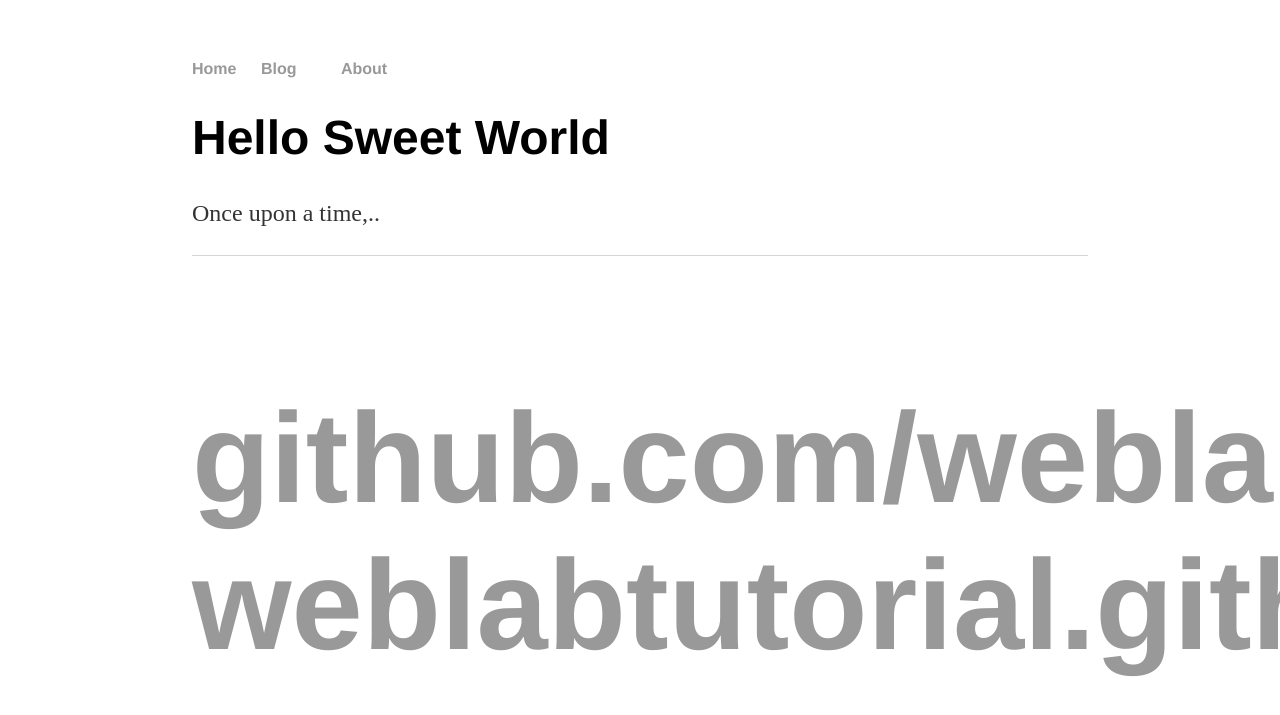
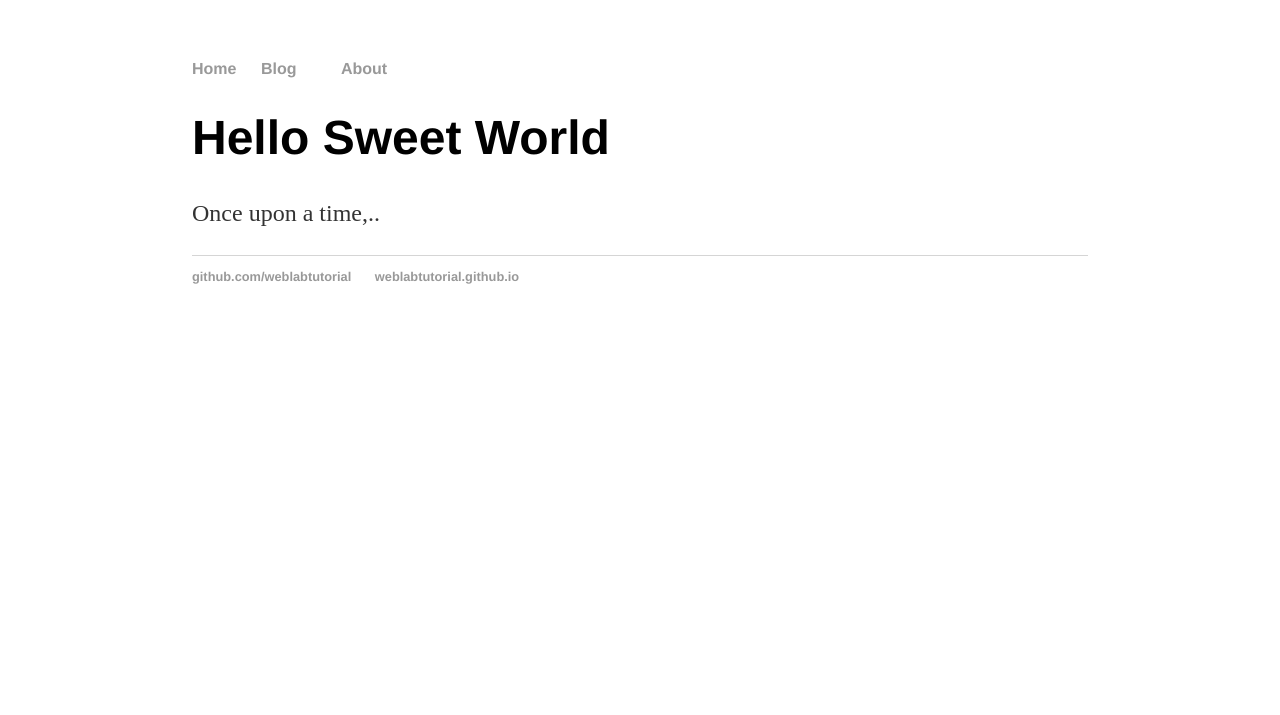
Before and after one commit to hassanf19/hassanf19.github.io, a Jekyll site: the page built from index.html, in a window 1280 px wide. Shown: the top 715 px of the page. Built offline with Jekyll 4.4.1, drawn with Linux system fonts in a browser that asks for light colours.

Commit message:
Update main.css

```diff
--- a/css/main.css
+++ b/css/main.css
@@ -13,7 +13,7 @@
 }
 footer {
   border-top: 1px solid #d5d5d5;
-  font-size: 8em;
+  font-size: .8em;
 }
 nav ul, footer ul {
   font-family: 'Helvetica','Arial','Sans-Serif';
```
